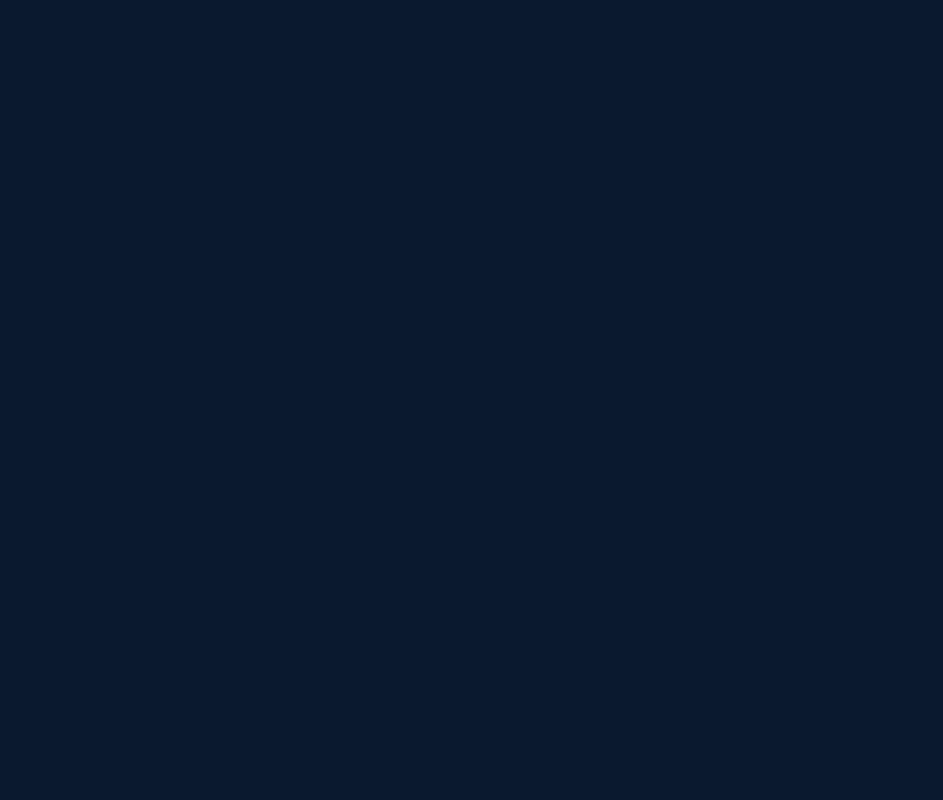
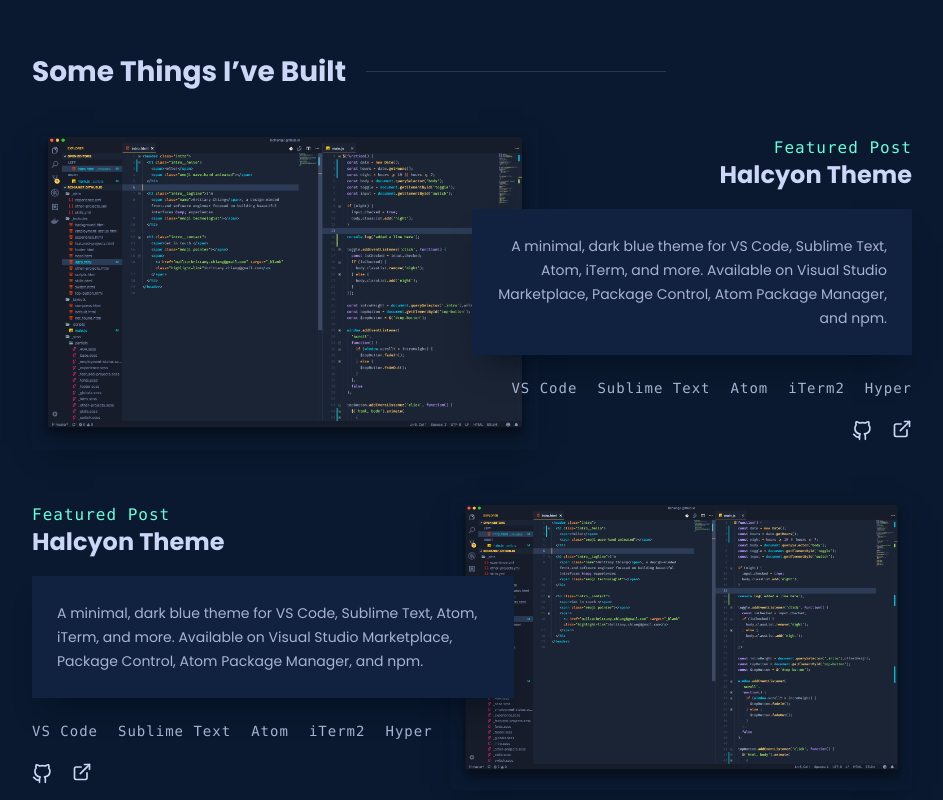
Before and after one commit to sabbirzzaman/sabbir-zzaman, a React (Create React App) app: page / in a window 1280 px wide. Shown: the part 1500-2300 px from the top of the page, without its empty margins (168-1111 px from the left). Before the commit the page ends 1475 px from the top, so only its background shows below. Built offline with nearby package versions, Linux system fonts and the light colour scheme.

Commit message:
projects sectin added

```diff
--- a/src/App.css
+++ b/src/App.css
@@ -1,9 +1,10 @@
+/* text and headings style */
 h1,
 h2,
 h3,
 h4,
 h5 {
-    color: var(--heading);
+    color: var(--lightest-steel);
 }
 
 h1 {
@@ -22,8 +23,8 @@
 }
 
 h4 {
-    font-size: 28px;
-    line-height: 31px;
+    font-size: 24px;
+    line-height: 28px;
 }
 
 h5 {
@@ -37,16 +38,24 @@
     line-height: 26px;
 }
 
+.text-sm {
+    font-size: 14px;
+    line-height: 24px;
+}
+
+/* images style */
 img {
     width: 100%;
 }
 
+/* list style */
 li {
     font-family: var(--font-secondary);
     letter-spacing: 1px;
 
 }
 
+/* container */
 .container {
     max-width: 1000px;
     margin: 0 auto;
@@ -60,15 +69,16 @@
     padding: 0px 150px;
 }
 
+/* button and highlight */
 a,
 .highlight {
-    color: var(--primary);
+    color: var(--green);
 }
 
 .btn {
     background-color: transparent;
-    color: var(--primary);
-    border: 1px solid var(--primary);
+    color: var(--green);
+    border: 1px solid var(--green);
     border-radius: 4px;
     padding: 12px 16px;
     font-size: 14px;
@@ -82,7 +92,28 @@
     background-color: rgba(100, 255, 218, 0.1);
 }
 
+/* section title */
+
 .title-sm {
     font-family: var(--font-secondary);
     letter-spacing: 1px;
 }
+
+.sectionTitle {
+    margin-bottom: 40px;
+}
+
+.sectionTitle h3 {
+    display: flex;
+    align-items: center;
+}
+
+.sectionTitle h3::after {
+    content: "";
+    display: block;
+    position: relative;
+    width: 300px;
+    height: 1px;
+    margin-left: 20px;
+    background-color: var(--light-navy);
+}
--- a/src/Pages/Common/LeftSidebar/LeftSidebar.css
+++ b/src/Pages/Common/LeftSidebar/LeftSidebar.css
@@ -14,7 +14,7 @@
 }
 
 .stickyLeft a {
-    color: var(--sideBar);
+    color: var(--light-steel);
     transition: var(--tr);
 }
 
@@ -23,7 +23,7 @@
 }
 
 .stickyLeft a:hover {
-    color: var(--primary);
+    color: var(--green);
     transform: translateY(-3px);
 }
 
@@ -38,5 +38,5 @@
     width: 2px;
     height: 90px;
     margin: 0px auto;
-    background-color: var(--sideBar);
+    background-color: var(--light-steel);
 }
--- a/src/Pages/Common/RightSidebar/RightSidebar.css
+++ b/src/Pages/Common/RightSidebar/RightSidebar.css
@@ -18,7 +18,7 @@
 
 .stickyRight a {
     transform: rotate(90deg);
-    color: var(--sideBar);
+    color: var(--light-steel);
     margin-bottom: 110px;
     font-size: 14px;
     letter-spacing: 1px;
@@ -26,7 +26,7 @@
 }
 
 .stickyRight a:hover {
-    color: var(--primary);
+    color: var(--green);
     transform: rotate(90deg) translate(-3px);
 }
 
@@ -36,5 +36,5 @@
     width: 2px;
     height: 90px;
     margin: 0px auto;
-    background-color: var(--sideBar);
+    background-color: var(--light-steel);
 }
--- a/src/Pages/Home/Banner/Banner.css
+++ b/src/Pages/Home/Banner/Banner.css
@@ -7,12 +7,12 @@
 }
 
 .title-sm {
-    color: var(--primary);
+    color: var(--green);
     margin-bottom: 10px;
 }
 
 .title-dim {
-    color: var(--body);
+    color: var(--slate);
     margin-bottom: 20px;
 }
 
--- a/src/Pages/Home/Home/Home.js
+++ b/src/Pages/Home/Home/Home.js
@@ -3,6 +3,7 @@
 import RightSidebar from '../../Common/RightSidebar/RightSidebar';
 import About from '../About/About';
 import Banner from '../Banner/Banner';
+import Portfolio from '../Portfolio/Portfolio';
 import './Home.css';
 
 const Home = () => {
@@ -13,6 +14,7 @@
                 <div className="pageMainContainer">
                     <Banner></Banner>
                     <About></About>
+                    <Portfolio></Portfolio>
                 </div>
                 <RightSidebar></RightSidebar>
             </div>
--- /dev/null
+++ b/src/Pages/Home/Portfolio/Portfolio.css
@@ -0,0 +1,3 @@
+.portfolioSection .container {
+    padding: 80px 0px;
+}
--- /dev/null
+++ b/src/Pages/Home/Portfolio/Portfolio.js
@@ -0,0 +1,75 @@
+import React from 'react';
+import project1 from '../../../images/project-1.png';
+import PortfolioCard from '../PortfolioCard/PortfolioCard';
+import './Portfolio.css';
+
+const Portfolio = () => {
+    const projects = [
+        {
+            name: 'Halcyon Theme',
+            img: project1,
+            details:
+                'A minimal, dark blue theme for VS Code, Sublime Text, Atom, iTerm, and more. Available on Visual Studio Marketplace, Package Control, Atom Package Manager, and npm.',
+            technologies: [
+                'VS Code',
+                'Sublime Text',
+                'Atom',
+                'iTerm2',
+                'Hyper',
+            ],
+            liveLink: '#',
+            repoLink: '#',
+        },
+        {
+            name: 'Halcyon Theme',
+            img: project1,
+            details:
+                'A minimal, dark blue theme for VS Code, Sublime Text, Atom, iTerm, and more. Available on Visual Studio Marketplace, Package Control, Atom Package Manager, and npm.',
+            technologies: [
+                'VS Code',
+                'Sublime Text',
+                'Atom',
+                'iTerm2',
+                'Hyper',
+            ],
+            liveLink: '#',
+            repoLink: '#',
+        },
+        {
+            name: 'Halcyon Theme',
+            img: project1,
+            details:
+                'A minimal, dark blue theme for VS Code, Sublime Text, Atom, iTerm, and more. Available on Visual Studio Marketplace, Package Control, Atom Package Manager, and npm.',
+            technologies: [
+                'VS Code',
+                'Sublime Text',
+                'Atom',
+                'iTerm2',
+                'Hyper',
+            ],
+            liveLink: '#',
+            repoLink: '#',
+        },
+    ];
+
+    return (
+        <section className="portfolioSection">
+            <div className="container">
+                <div className="sectionTitle">
+                    <h3>Some Things I’ve Built</h3>
+                </div>
+
+                <div className="myProjects">
+                    {projects.map((project, index) => (
+                        <PortfolioCard
+                            key={index}
+                            project={project}
+                        ></PortfolioCard>
+                    ))}
+                </div>
+            </div>
+        </section>
+    );
+};
+
+export default Portfolio;
--- /dev/null
+++ b/src/Pages/Home/PortfolioCard/PortfolioCard.css
@@ -0,0 +1,104 @@
+.projectCard {
+    display: flex;
+    flex-direction: row-reverse;
+    align-items: center;
+}
+
+.projectCard:not(:last-child) {
+    margin-bottom: 40px;
+}
+
+.projectCard:nth-child(2) {
+    flex-direction: row;
+}
+
+.projectContent {
+    width: 50%;
+    text-align: right;
+    z-index: 10;
+}
+
+.projectCard:nth-child(2) .projectContent {
+    text-align: left;
+}
+
+.projectImg {
+    width: 50%;
+}
+
+.projectImg img {
+    width: 115%;
+}
+
+.projectCard:nth-child(2) .projectImg {
+    width: 55%;
+}
+
+.projectCard:nth-child(2) .projectImg img {
+    width: 100%;
+}
+
+.projectContent .title-sm {
+    margin-bottom: 0;
+}
+
+.projectImg img {
+    box-shadow: 0 10px 30px -15px var(--shadow);
+    transition: var(--tr);
+    z-index: 1;
+}
+
+.projectName {
+    margin-bottom: 20px;
+}
+
+.projectDetails {
+    box-shadow: 0 20px 30px -15px var(--shadow);
+    background-color: var(--navy);
+    color: var(--light-steel);
+    padding: 25px;
+    margin-bottom: 20px;
+}
+
+.projectCard:nth-child(2) .projectDetails {
+    width: 115%;
+}
+
+.projectTechList {
+    display: flex;
+    gap: 20px;
+    justify-content: flex-end;
+    margin-bottom: 20px;
+}
+
+.projectTechList p {
+    font-size: 14px;
+    color: var(--light-steel);
+}
+
+.projectLink {
+    display: flex;
+    align-items: center;
+    justify-content: flex-end;
+    gap: 20px;
+}
+
+.projectCard:nth-child(2) .projectLink,
+.projectCard:nth-child(2) .projectTechList {
+    justify-content: flex-start;
+}
+
+.projectLink a:nth-child(2) {
+    margin-top: -4px;
+}
+
+.projectLink a svg {
+    width: 20px;
+    height: 20px;
+    color: var(--lightest-steel);
+    transition: var(--tr);
+}
+
+.projectLink a svg:hover {
+    color: var(--green);
+}
--- /dev/null
+++ b/src/Pages/Home/PortfolioCard/PortfolioCard.js
@@ -0,0 +1,71 @@
+import React from 'react';
+import './PortfolioCard.css';
+
+const PortfolioCard = ({ project }) => {
+    const { name, img, details, technologies, liveLink, repoLink } = project;
+
+    return (
+        <div className="projectCard">
+            <div className="projectContent">
+                <p className="title-sm">
+                    <span className="highlight">Featured Post</span>
+                </p>
+
+                <h4 className="projectName">{name}</h4>
+
+                <p className="projectDetails text-sm">{details}</p>
+
+                <div className="projectTechList">
+                    {technologies.map((tech, index) => (
+                        <p key={index} className="title-sm">
+                            {tech}
+                        </p>
+                    ))}
+                </div>
+
+                <div className="projectLink">
+                    <a href="/github" target="_blank">
+                        <svg
+                            xmlns="http://www.w3.org/2000/svg"
+                            role="img"
+                            viewBox="0 0 24 24"
+                            fill="none"
+                            stroke="currentColor"
+                            strokeWidth="2"
+                            strokeLinecap="round"
+                            strokeLinejoin="round"
+                            className="feather feather-github"
+                        >
+                            <title>GitHub</title>
+                            <path d="M9 19c-5 1.5-5-2.5-7-3m14 6v-3.87a3.37 3.37 0 0 0-.94-2.61c3.14-.35 6.44-1.54 6.44-7A5.44 5.44 0 0 0 20 4.77 5.07 5.07 0 0 0 19.91 1S18.73.65 16 2.48a13.38 13.38 0 0 0-7 0C6.27.65 5.09 1 5.09 1A5.07 5.07 0 0 0 5 4.77a5.44 5.44 0 0 0-1.5 3.78c0 5.42 3.3 6.61 6.44 7A3.37 3.37 0 0 0 9 18.13V22"></path>
+                        </svg>
+                    </a>
+                    <a href="/link">
+                        <svg
+                            xmlns="http://www.w3.org/2000/svg"
+                            role="img"
+                            viewBox="0 0 24 24"
+                            fill="none"
+                            stroke="currentColor"
+                            stroke-width="2"
+                            stroke-linecap="round"
+                            stroke-linejoin="round"
+                            class="feather feather-external-link"
+                        >
+                            <title>External Link</title>
+                            <path d="M18 13v6a2 2 0 0 1-2 2H5a2 2 0 0 1-2-2V8a2 2 0 0 1 2-2h6"></path>
+                            <polyline points="15 3 21 3 21 9"></polyline>
+                            <line x1="10" y1="14" x2="21" y2="3"></line>
+                        </svg>
+                    </a>
+                </div>
+            </div>
+
+            <div className="projectImg">
+                <img src={img} alt={name} />
+            </div>
+        </div>
+    );
+};
+
+export default PortfolioCard;
--- a/src/index.css
+++ b/src/index.css
@@ -1,10 +1,12 @@
 :root {
-    --primary: #64ffda;
-    --bg: #0a192f;
+    --green: #64ffda;
+    --navy-bg: #0a192f;
+    --navy: #112240;
     --light-navy: #233554;
-    --heading: #ccd6f6;
-    --sideBar: #a8b2d1;
-    --body: #8892b0;
+    --lightest-steel: #ccd6f6;
+    --light-steel: #a8b2d1;
+    --slate: #8892b0;
+    --shadow: rgba(2,12,27,0.7);
     --font-primary: 'Poppins', sans-serif;
     --font-secondary: source-code-pro, Menlo, Monaco, Consolas, 'Courier New',
         monospace;
@@ -22,8 +24,8 @@
 body {
     font-family: var(--font-primary);
     font-size: 16px;
-    background-color: var(--bg);
-    color: var(--body);
+    background-color: var(--navy-bg);
+    color: var(--slate);
 }
 
 body::-webkit-scrollbar {
@@ -31,6 +33,6 @@
 }
 
 body::-webkit-scrollbar-thumb {
-    background-color: var(--body);
+    background-color: var(--slate);
     border-radius: 8px;
 }
```
Also changed, not shown: src/Pages/Home/About/About.css (+2 -21 lines), src/images/project-1.png (added).
